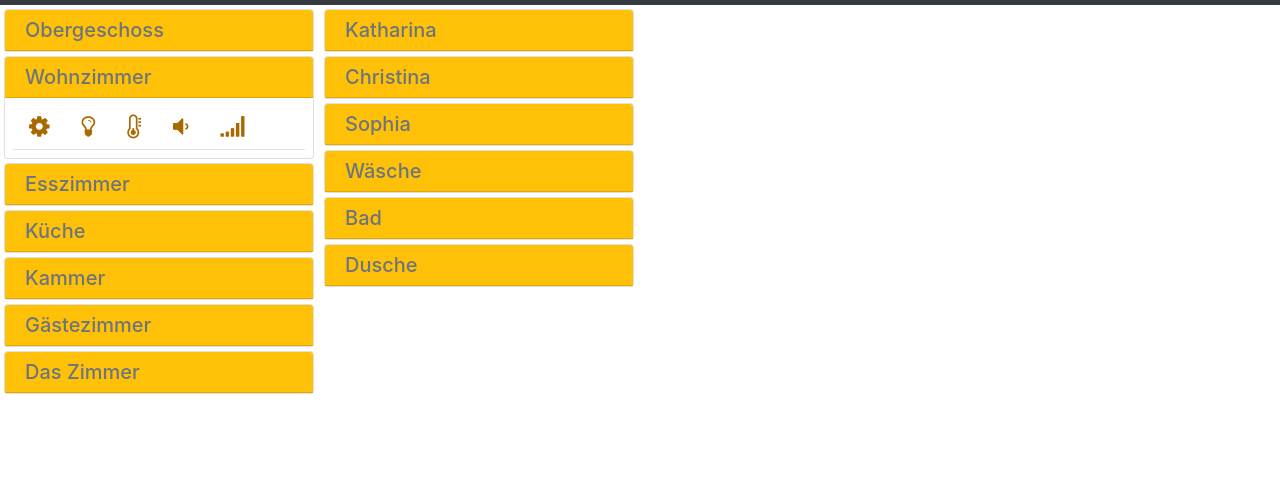
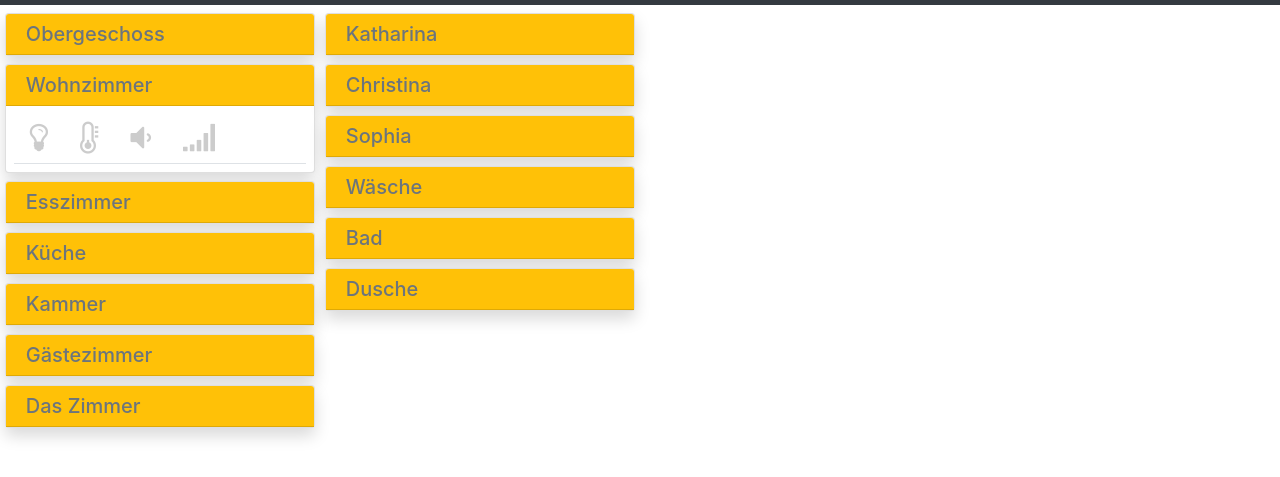
Before and after one commit to ghaverbe/fhemui, a plain HTML site: page test.html in a window 1280 px wide. Shown: the part 51-528 px from the top of the page. Drawn offline with nearby package versions, Linux system fonts and the light colour scheme; no server answers.

Commit message:
genClimate / getPush / genSwitch

```diff
--- /dev/null
+++ b/css/mhui-divice.css
@@ -0,0 +1,30 @@
+.grid-container {
+    display: grid;
+    grid-template-columns: 20px auto 60px;
+    border-bottom: 1px solid #CCCCCC;
+}
+
+.grid-container h5 {
+    color: #336699;
+}
+
+.grid-container p {
+    color: #AAAAAA;
+    font-size: 12px;
+}
+
+.room-bg {
+    background-color: #EEEEEE;
+}
+
+.nav-item.active {
+    border-bottom: 3px solid #336699;
+}
+
+.nav-item i {
+    color: #CCCCCC;
+}
+
+.nav-item.active i {
+    color: #336699;
+}
--- a/js/test-config.js
+++ b/js/test-config.js
@@ -1,7 +1,7 @@
 const pref = {
     corlor: {
-        background: "#337DFF",
-        forground: "#FFB533",
+        background: "#336699",
+        forground: "#336699",
         text: "#FFFFFF"
     }
 }
@@ -18,34 +18,29 @@ const home = {
             groups: [{
                 type: 'mode',
                 divices: [
-                    { id: 'O.01.Light.00', type: 'switch', name: 'Zentral', desc: 'Zentraler Lichtschalter' },
-                    { id: 'O.01.Mode.01', type: 'push', name: 'Hauskreis', desc: '???' },
-                    { id: 'O.01.Mode.02', type: 'push', name: 'Kino', desc: '???' },
-                    { id: 'O.01.Mode.03', type: 'push', name: 'Aus', desc: 'Alles aus' },
+                    { id: 'O.00.Scene', type: 'push', name: 'Morgen', desc: '???', cmd: "set O.00.Scene scene morgen"},
+                    { id: 'O.00.Scene', type: 'push', name: 'Abend', desc: '???', cmd: "set O.00.Scene scene abend"},
+                    { id: 'O.00.Scene', type: 'push', name: 'Hauskreis', desc: '???', cmd: "set O.00.Scene scene hauskreis"},
+                    { id: 'O.00.Scene', type: 'push', name: 'Kino', desc: '???', cmd: "set O.00.Scene scene kino"},
+                    { id: 'O.00.Scene', type: 'push', name: 'Ein', desc: 'Schaltet alle Lampen ein', cmd: "set O.00.Scene scene an"},
+                    { id: 'O.00.Scene', type: 'push', name: 'Aus', desc: 'Schaltet alle Lampen aus', cmd: "set O.00.Scene scene aus" }
                 ]
             }]
         }, {
+            name: 'Wohnzimmer',
             id: 'O-01',
-            name: 'Wohnzimmer',
             onload: 'show',
             groups: [{
-                type: 'mode',
+                type: 'light',
                 divices: [
                     { id: 'O.01.Light.00', type: 'switch', name: 'Zentral', desc: 'Zentraler Lichtschalter' },
-                    { id: 'O.01.Mode.01', type: 'push', name: 'Hauskreis', desc: '???' },
-                    { id: 'O.01.Mode.02', type: 'push', name: 'Kino', desc: '???' },
-                    { id: 'O.01.Mode.03', type: 'push', name: 'Aus', desc: 'Alles aus' },
-                ]
-            },{
-                type: 'light',
-                divices: [
                     { id: 'O.01.Light.01', type: 'switch', name: 'Stehlempe 1', desc: 'Stehlempe am Sofa' },
                     { id: 'O.01.Light.02', type: 'switch', name: 'Stehlempe 2', desc: 'Stehlempe am Fenster' }
                 ]
             }, {
                 type: 'heating',
                 divices: [
-                    { id: 'O.01.Climate.01', type: 'climate', name: 'Heizung', desc: 'Heizkörper am Henster' }
+                    { id: 'O.01.Clima.01', type: 'climate', name: 'Heizung', desc: 'Heizkörper am Fenster' }
                 ]
             }, {
                 type: 'audio',
@@ -66,7 +61,17 @@ const home = {
                 { id: 'O.02.Licht.02', type: 'switch', name: 'Tisch', desc: 'Deckenleuchte über dem Tisch' }
             ]
         },
-        { id: 'O-03', name: 'Küche' },
+        { id: 'O-03',
+        name: 'Küche',
+        groups: [{
+            type: 'light',
+            divices: [
+                { id: 'O.03.Licht.1', type: 'switch', name: 'Arbeitsfläche', desc: 'Lampen unter dem Regal' },
+                { id: 'O.03.Licht.2', type: 'switch', name: 'Deckenleuchte', desc: 'Deckenleuchten über dem Küchenblock' },
+                { id: 'O.03.Licht', type: 'switch', name: 'Zentral', desc: 'Zentraler Lichtschalter' }
+            ]
+        }]
+    },
         { id: 'O-04', name: 'Kammer' },
         { id: 'O-05', name: 'Gästezimmer' },
         { id: 'O-06', name: 'Das Zimmer' }
--- a/js/test-template.js
+++ b/js/test-template.js
@@ -16,14 +16,14 @@ addFloor = function (node, floor) {
 }
 
 addRoom = function (node, room) {
-    let template = `<div id="${room.id}" class="card p-0">
+    let template = `<div id="${room.id}" class="card shadow p-0 mt-2 mx-auto room-bg">
                         <a href="#card-body-${room.id}" class="collapsed card-link text-secondary text-left" data-toggle="collapse">
                             <div class="card-header bg-warning py-2">
                                 <h5 class="m-0">${room.name}</h5>
                             </div>
                         </a>
                         <div id="card-body-${room.id}" class="card-body collapse p-2 ${room.onload}">
-                            <nav>
+                            <nav class="">
                                 <div class="nav border-bottom" id="nav-tab-${room.id}" role="tablist">
                                 </div>
                             </nav>
@@ -42,12 +42,12 @@ genGroup = function (room, group) {
 
     let tabNavNode = document.getElementById(`nav-tab-${room.id}`)
     let tabNavTemp = `<a class="nav-item nav-link" data-toggle="tab" href="#gtp-${room.id}-${group.type}" role="tab">
-                        <i class="fa ${getIcon(group.type)} big"></i>
+                        <i class="fa ${getIcon(group.type)} bigger"></i>
                       </a>`;
     tabNavNode.appendChild(toElement(tabNavTemp));
 
     let tabPanelNode = document.getElementById(`gtc-${room.id}`);
-    let tabPanelTemp = `<div id="gtp-${room.id}-${group.type}" class="tab-pane fade p-2"></div>`;
+    let tabPanelTemp = `<div id="gtp-${room.id}-${group.type}" class="tab-pane fade p-0"></div>`;
     let node = toElement(tabPanelTemp);
 
     tabPanelNode.appendChild(node);
@@ -66,42 +66,82 @@ genDevice = function (node, device) {
     let template = "<p>*</p>";
     switch (device.type) {
         case "switch":
-            template = `<div class="small"
-                             data-type="switch"
-                             data-device="${device.id}"
-                             data-background-color="${pref.corlor.background}">
-                        </div>`;
+            genSwitch(node, device);
             break;
         case "push":
-            template = `<div class="small"
-                             data-type="push"
-                             data-device="${device.id}"
-                             data-cmd="set"
-                             data-set-on="on"
-                             data-background-icon="fa-circle"
-                             data-icon="fa-lightbulb-o"
-                             data-background-color="${pref.corlor.background}"
-                             data-on-color="${pref.corlor.forground}"
-                             data-on-background-color="${pref.corlor.forground}"
-                             data-off-color="${pref.corlor.text}"
-                             data-off-background-color="${pref.corlor.background}">
-                        </div>`
+            genPush(node, device);
             break;
         case "climate":
-            template = "<p>climate</p>";
+            genClimate(node, device);
             break;
         case "audio":
             template = "<p>audio</p>";
+            node.appendChild(htmlToElements(template)[0]);
             break;
         case "status":
             template = "<p>status</p>";
+            node.appendChild(htmlToElements(template)[0]);
             break;
         default:
             text = "<p>?</p>";
+            node.appendChild(htmlToElements(template)[0]);
     }
-    node.appendChild(htmlToElements(template)[0]);
 }
 
+function genClimate(node, device) {
+    //let template = `<div data-type="label" data-device="${device.id}"></div>`;
+    let template =   `<div  data-type="label" data-device="${device.id}" data-unit="&deg;C"
+                            data-color="${pref.corlor.forground}"
+                            class="tall">
+                      </div>
+                      <p>Soll Temperatur</p>
+                      `;
+    node.appendChild(toElement(template));
+}
+
+function genSwitch(node, device) {
+    let template = `<div class="grid-container p-0">
+                        <div class=""></div>
+                        <div class="align-self-center">
+                            <h5 class="text-left m-0">${device.name}</h5>
+                            <p class="text-left m-0">${device.desc}</p>
+                        </div>
+                        <div class="small"
+                            data-type="switch"
+                            data-device="${device.id}"
+                            data-color="#FFFFFF"
+                            data-on-color="#336699"
+                            data-on-background-color="#FFCC33"
+                            data-background-color="${pref.corlor.background}">
+                        </div>
+                    </div>`;
+    node.appendChild(toElement(template));
+}
+
+function genPush(node, device) {
+    let template = `<div class="grid-container p-0">
+                        <div class=""></div>
+                        <div class="align-self-center">
+                            <h5 class="text-left m-0">${device.name}</h5>
+                            <p class="text-left m-0">${device.desc}</p>
+                        </div>
+                        <div class="small"
+                            data-type="push"
+                            data-device="${device.id}"
+                            data-cmd="set"
+                            data-fhem-cmd="${device.cmd}"
+                            data-set-on="on"
+                            data-background-icon="fa-circle"
+                            data-icon="fa-lightbulb-o"
+                            data-background-color="#FFCC33"
+                            data-on-color="${pref.corlor.forground}"
+                            data-on-background-color="#FFCC33"
+                            data-off-color="${pref.corlor.text}"
+                            data-off-background-color="${pref.corlor.background}">
+                        </div>
+                    <div>`
+    node.appendChild(toElement(template));
+}
 
 let navbar = document.getElementById("navbar");
 document.body
--- a/test.html
+++ b/test.html
@@ -13,6 +13,8 @@
   <link rel="stylesheet" href="lib/jquery.toast.min.css" />
   <link rel="stylesheet" href="css/fhem-tablet-ui.css" />
   <link rel="stylesheet" href="css/fhem-blue-ui.css" />
+
+  <link rel="stylesheet" href="css/mhui-divice.css" />
 
   <script src="js/fhem-tablet-ui.js" defer></script>
 
```
